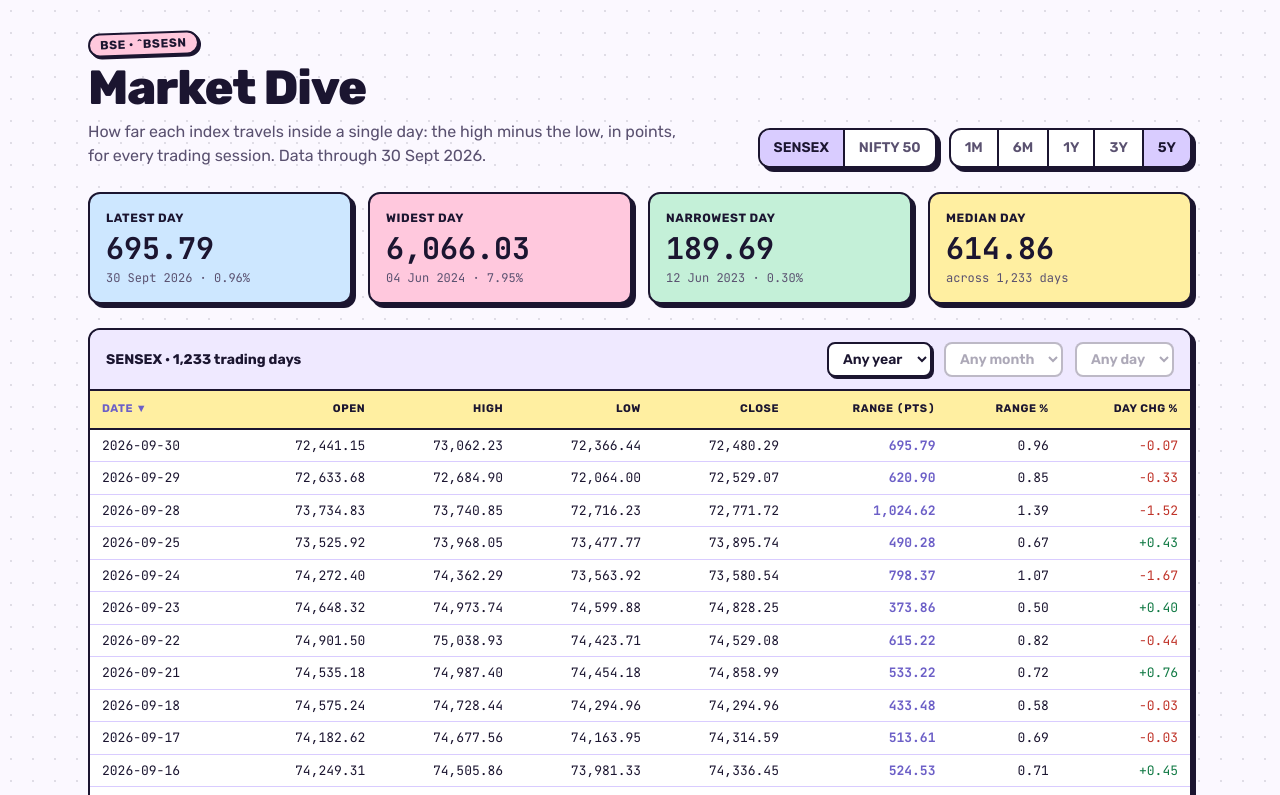
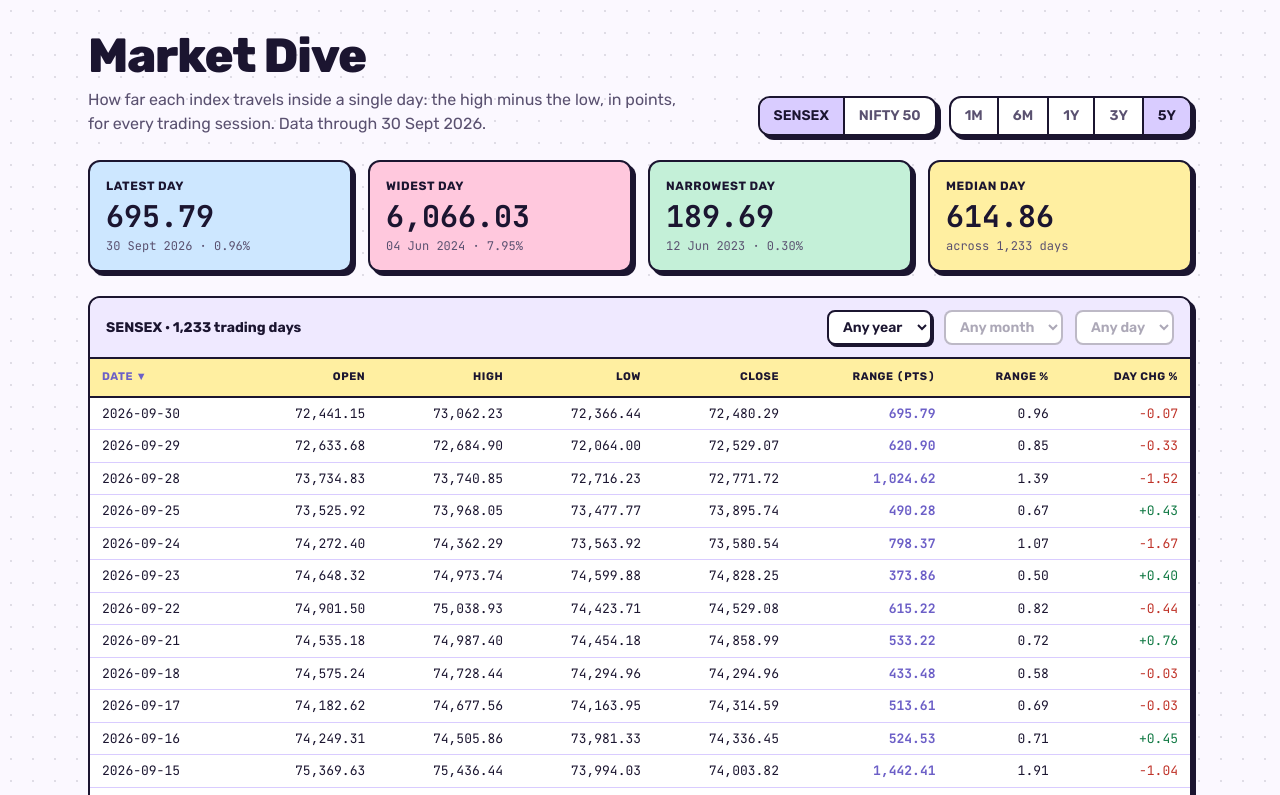
Before and after one commit to ANSH4195/market-dive, a React (Vite) app: page / in a window 1280 px wide. Shown: the top 795 px of the page. Built offline with nearby package versions, Linux system fonts and the light colour scheme.

Commit message:
Remove exchange/ticker badge from header
Co-Authored-By: Claude Opus 5.5 <noreply@anthropic.com>

```diff
--- a/src/App.tsx
+++ b/src/App.tsx
@@ -53,9 +53,6 @@ export default function App() {
     <div className="mx-auto flex max-w-6xl flex-col gap-6 px-4 py-8 sm:px-6">
       <header className="flex flex-col items-center gap-4 text-center lg:flex-row lg:items-end lg:justify-between lg:text-left">
         <div className="flex flex-col items-center gap-2 lg:items-start">
-          <span className="brut w-fit rotate-[-2deg] bg-pink px-2.5 py-0.5 text-xs font-bold tracking-wider uppercase shadow-brut-sm">
-            {meta.exchange} · {meta.yahoo}
-          </span>
           <h1 className="text-4xl font-extrabold tracking-tight text-balance sm:text-5xl">Market Dive</h1>
           <p className="max-w-[60ch] text-ink-soft">
             How far each index travels inside a single day: the high minus the low, in points, for every trading
```
